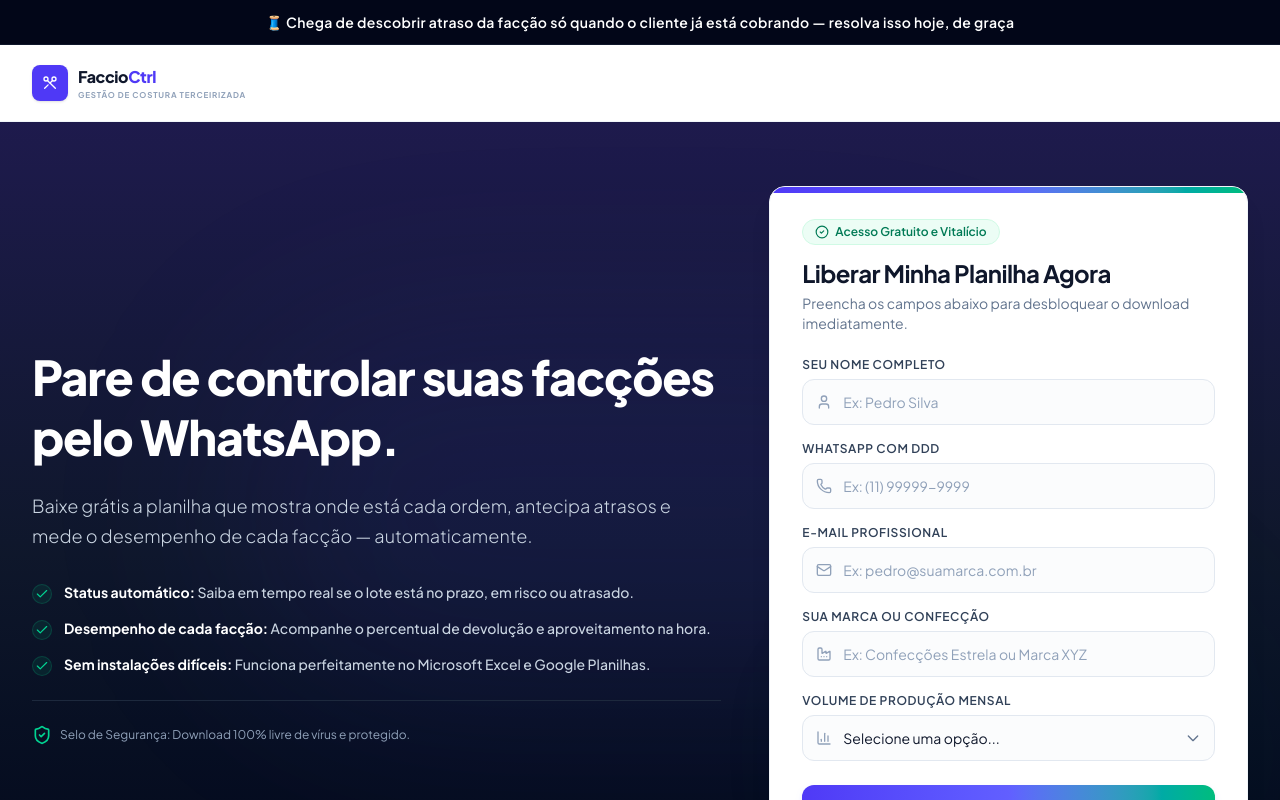
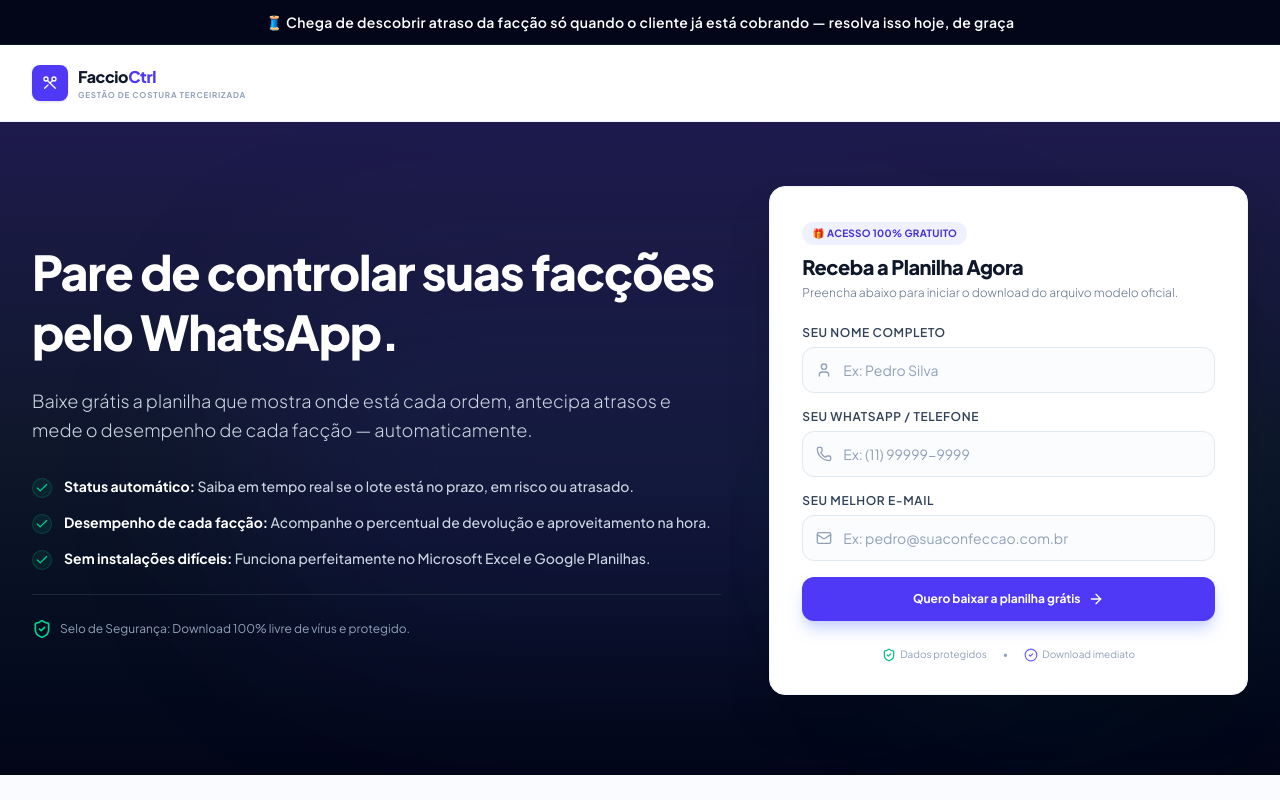
Before and after one commit to P3droKN/planilha-certa, a React (Vite) app: page / in a window 1280 px wide. Shown: the top 800 px of the page. Built offline with nearby package versions, Linux system fonts and the light colour scheme.

Commit message:
Refactor LeadForm component and improve validation

```diff
--- a/src/components/LeadForm.tsx
+++ b/src/components/LeadForm.tsx
@@ -1,18 +1,16 @@
 import React, { useState } from 'react';
-import { User, Mail, Phone, Factory, BarChart3, ArrowRight, ShieldCheck, CheckCircle2 } from 'lucide-react';
+import { User, Mail, Phone, ArrowRight, ShieldCheck, CheckCircle2 } from 'lucide-react';
 import { Lead } from '../types';
 
 interface LeadFormProps {
   onSuccess: (lead: Omit<Lead, 'id' | 'createdAt'>) => void;
-  isLoading?: boolean;
+  isLoading: boolean;
 }
 
-export default function LeadForm({ onSuccess, isLoading = false }: LeadFormProps) {
+export default function LeadForm({ onSuccess, isLoading }: LeadFormProps) {
   const [name, setName] = useState('');
   const [email, setEmail] = useState('');
   const [phone, setPhone] = useState('');
-  const [companyName, setCompanyName] = useState('');
-  const [productionVolume, setProductionVolume] = useState('');
 
   const [errors, setErrors] = useState<{ [key: string]: string }>({});
   const [isFocused, setIsFocused] = useState<string | null>(null);
@@ -20,26 +18,28 @@ export default function LeadForm({ onSuccess, isLoading = false }: LeadFormProps
   const handlePhoneChange = (e: React.ChangeEvent<HTMLInputElement>) => {
     let value = e.target.value.replace(/\D/g, '');
 
-    if (value.length > 11) value = value.slice(0, 11);
+    if (value.length > 11) {
+      value = value.substring(0, 11);
+    }
 
-    if (value.length > 6) {
-      value = `(${value.slice(0, 2)}) ${value.slice(2, 7)}-${value.slice(7)}`;
+    if (value.length > 10) {
+      value = value.replace(/^(\d{2})(\d{5})(\d{4})$/, '($1) $2-$3');
+    } else if (value.length > 6) {
+      value = value.replace(/^(\d{2})(\d{4})(\d{0,4})$/, '($1) $2-$3');
     } else if (value.length > 2) {
-      value = `(${value.slice(0, 2)}) ${value.slice(2)}`;
+      value = value.replace(/^(\d{2})(\d{0,4})$/, '($1) $2');
     } else if (value.length > 0) {
-      value = `(${value}`;
+      value = value.replace(/^(\d*)$/, '($1');
     }
 
     setPhone(value);
-    if (errors.phone) {
-      setErrors(prev => ({ ...prev, phone: '' }));
-    }
+    if (errors.phone) setErrors(prev => ({ ...prev, phone: '' }));
   };
 
   const validateForm = () => {
     const newErrors: { [key: string]: string } = {};
 
-    if (name.trim().length < 3) {
+    if (!name.trim()) {
       newErrors.name = 'Por favor, insira seu nome completo.';
     }
 
@@ -70,49 +70,38 @@ export default function LeadForm({ onSuccess, isLoading = false }: LeadFormProps
       newErrors.phone = 'Insira um número de telefone com DDD válido.';
     }
 
-    if (!companyName.trim()) {
-      newErrors.companyName = 'Por favor, informe o nome da sua marca/confecção.';
-    }
-
-    if (!productionVolume) {
-      newErrors.productionVolume = 'Selecione uma faixa de volume de produção.';
-    }
-
     setErrors(newErrors);
     return Object.keys(newErrors).length === 0;
   };
 
   const handleSubmit = (e: React.FormEvent) => {
     e.preventDefault();
-    if (validateForm()) {
+    if (validateForm() && !isLoading) {
       onSuccess({
         name,
         email,
         phone,
-        companyName,
-        productionVolume,
       });
     }
   };
 
   return (
-    <div id="lead-form-container" className="w-full bg-white rounded-2xl shadow-xl border border-slate-100 p-6 md:p-8 relative overflow-hidden">
-      <div className="absolute top-0 left-0 right-0 h-1.5 bg-gradient-to-r from-indigo-600 via-indigo-500 to-emerald-500" />
+    <div className="bg-white text-slate-950 rounded-2xl p-6 md:p-8 shadow-2xl border border-slate-100 relative">
 
       <div className="mb-6">
-        <span className="inline-flex items-center gap-1.5 px-3 py-1 rounded-full text-xs font-semibold bg-emerald-50 text-emerald-700 mb-3 animate-pulse border border-emerald-100">
-          <CheckCircle2 className="w-3.5 h-3.5" />
-          Acesso Gratuito e Vitalício
+        <span className="inline-flex items-center gap-1.5 px-2.5 py-1 rounded-full bg-indigo-50 text-indigo-700 text-[10px] font-bold tracking-wide uppercase">
+          🎁 Acesso 100% Gratuito
         </span>
-        <h3 className="text-xl md:text-2xl font-bold text-slate-900 tracking-tight">
-          Liberar Minha Planilha Agora
+        <h3 className="text-lg md:text-xl font-extrabold tracking-tight mt-2 text-slate-900">
+          Receba a Planilha Agora
         </h3>
-        <p className="text-sm text-slate-500 mt-1">
-          Preencha os campos abaixo para desbloquear o download imediatamente.
+        <p className="text-xs text-slate-500 mt-1 font-light">
+          Preencha abaixo para iniciar o download do arquivo modelo oficial.
         </p>
       </div>
 
       <form onSubmit={handleSubmit} className="space-y-4">
+
         <div>
           <label htmlFor="name" className="block text-xs font-semibold text-slate-700 uppercase tracking-wider mb-1.5">
             Seu Nome Completo
@@ -143,7 +132,7 @@ export default function LeadForm({ onSuccess, isLoading = false }: LeadFormProps
 
         <div>
           <label htmlFor="phone" className="block text-xs font-semibold text-slate-700 uppercase tracking-wider mb-1.5">
-            WhatsApp com DDD
+            Seu WhatsApp / Telefone
           </label>
           <div className="relative">
             <div className={`absolute inset-y-0 left-0 pl-3.5 flex items-center pointer-events-none transition-colors duration-200 ${isFocused === 'phone' ? 'text-indigo-600' : 'text-slate-400'}`}>
@@ -168,7 +157,7 @@ export default function LeadForm({ onSuccess, isLoading = false }: LeadFormProps
 
         <div>
           <label htmlFor="email" className="block text-xs font-semibold text-slate-700 uppercase tracking-wider mb-1.5">
-            E-mail Profissional
+            Seu Melhor E-mail
           </label>
           <div className="relative">
             <div className={`absolute inset-y-0 left-0 pl-3.5 flex items-center pointer-events-none transition-colors duration-200 ${isFocused === 'email' ? 'text-indigo-600' : 'text-slate-400'}`}>
@@ -178,7 +167,7 @@ export default function LeadForm({ onSuccess, isLoading = false }: LeadFormProps
               id="email"
               type="email"
               required
-              placeholder="Ex: pedro@suamarca.com.br"
+              placeholder="Ex: pedro@suaconfeccao.com.br"
               value={email}
               onChange={(e) => {
                 setEmail(e.target.value);
@@ -194,91 +183,37 @@ export default function LeadForm({ onSuccess, isLoading = false }: LeadFormProps
           {errors.email && <p className="text-xs text-red-500 font-medium mt-1">{errors.email}</p>}
         </div>
 
-        <div>
-          <label htmlFor="companyName" className="block text-xs font-semibold text-slate-700 uppercase tracking-wider mb-1.5">
-            Sua Marca ou Confecção
-          </label>
-          <div className="relative">
-            <div className={`absolute inset-y-0 left-0 pl-3.5 flex items-center pointer-events-none transition-colors duration-200 ${isFocused === 'companyName' ? 'text-indigo-600' : 'text-slate-400'}`}>
-              <Factory className="w-4 h-4" />
-            </div>
-            <input
-              id="companyName"
-              type="text"
-              required
-              placeholder="Ex: Confecções Estrela ou Marca XYZ"
-              value={companyName}
-              onChange={(e) => {
-                setCompanyName(e.target.value);
-                if (errors.companyName) setErrors(prev => ({ ...prev, companyName: '' }));
-              }}
-              onFocus={() => setIsFocused('companyName')}
-              onBlur={() => setIsFocused(null)}
-              className={`w-full pl-10 pr-4 py-3 bg-slate-50/50 hover:bg-slate-50 rounded-xl border text-sm text-slate-900 placeholder:text-slate-400 focus:bg-white transition-all outline-none duration-200 ${
-                errors.companyName ? 'border-red-400 focus:border-red-500 ring-2 ring-red-100' : 'border-slate-200 focus:border-indigo-500 focus:ring-4 focus:ring-indigo-100'
-              }`}
-            />
-          </div>
-          {errors.companyName && <p className="text-xs text-red-500 font-medium mt-1">{errors.companyName}</p>}
-        </div>
-
-        <div>
-          <label htmlFor="productionVolume" className="block text-xs font-semibold text-slate-700 uppercase tracking-wider mb-1.5">
-            Volume de Produção Mensal
-          </label>
-          <div className="relative">
-            <div className={`absolute inset-y-0 left-0 pl-3.5 flex items-center pointer-events-none transition-colors duration-200 ${isFocused === 'productionVolume' ? 'text-indigo-600' : 'text-slate-400'}`}>
-              <BarChart3 className="w-4 h-4" />
-            </div>
-            <select
-              id="productionVolume"
-              required
-              value={productionVolume}
-              onChange={(e) => {
-                setProductionVolume(e.target.value);
-                if (errors.productionVolume) setErrors(prev => ({ ...prev, productionVolume: '' }));
-              }}
-              onFocus={() => setIsFocused('productionVolume')}
-              onBlur={() => setIsFocused(null)}
-              className={`w-full pl-10 pr-10 py-3 bg-slate-50/50 hover:bg-slate-50 rounded-xl border text-sm text-slate-900 focus:bg-white transition-all outline-none duration-200 appearance-none ${
-                errors.productionVolume ? 'border-red-400 focus:border-red-500 ring-2 ring-red-100' : 'border-slate-200 focus:border-indigo-500 focus:ring-4 focus:ring-indigo-100'
-              }`}
-            >
-              <option value="" disabled>Selecione uma opção...</option>
-              <option value="Até 1.000 peças/mês">Até 1.000 peças/mês</option>
-              <option value="1.000 a 5.000 peças/mês">1.000 a 5.000 peças/mês</option>
-              <option value="5.000 a 10.000 peças/mês">5.000 a 10.000 peças/mês</option>
-              <option value="Mais de 10.000 peças/mês">Mais de 10.000 peças/mês</option>
-            </select>
-            <div className="absolute inset-y-0 right-0 flex items-center pr-3.5 pointer-events-none text-slate-500">
-              <svg className="w-4 h-4" fill="none" stroke="currentColor" viewBox="0 0 24 24"><path strokeLinecap="round" strokeLinejoin="round" strokeWidth="2" d="M19 9l-7 7-7-7" /></svg>
-            </div>
-          </div>
-          {errors.productionVolume && <p className="text-xs text-red-500 font-medium mt-1">{errors.productionVolume}</p>}
-        </div>
-
         <button
           type="submit"
           disabled={isLoading}
-          className="w-full flex items-center justify-center gap-2 mt-6 px-6 py-4 rounded-xl text-white font-bold bg-gradient-to-r from-indigo-600 via-indigo-500 to-emerald-500 hover:opacity-95 shadow-md shadow-indigo-100 active:scale-[0.98] transition-all cursor-pointer disabled:opacity-75 disabled:cursor-wait"
+          className={`w-full inline-flex items-center justify-center gap-2 px-5 py-3.5 rounded-xl text-xs font-bold text-white transition-all shadow-lg select-none cursor-pointer ${
+            isLoading
+              ? 'bg-indigo-400 cursor-not-allowed'
+              : 'bg-indigo-600 hover:bg-indigo-500 active:scale-95 shadow-indigo-200'
+          }`}
         >
           {isLoading ? (
-            <>
-              <div className="w-5 h-5 border-2 border-white/30 border-t-white rounded-full animate-spin" />
-              Processando e Liberando...
-            </>
+            <div className="w-5 h-5 border-2 border-white border-t-transparent rounded-full animate-spin" />
           ) : (
             <>
-              Quero Baixar a Planilha Grátis
-              <ArrowRight className="w-5 h-5 group-hover:translate-x-1 transition-transform" />
+              Quero baixar a planilha grátis
+              <ArrowRight className="w-4 h-4" />
             </>
           )}
         </button>
 
-        <div className="flex items-center justify-center gap-1.5 text-xs text-slate-400 mt-4 text-center">
-          <ShieldCheck className="w-4 h-4 text-emerald-500 shrink-0" />
-          <span>Não enviamos spam. Seus dados estão 100% seguros.</span>
+        <div className="pt-2.5 flex items-center justify-center gap-4 text-[10px] text-slate-400">
+          <div className="flex items-center gap-1">
+            <ShieldCheck className="w-3.5 h-3.5 text-emerald-500 shrink-0" />
+            <span>Dados protegidos</span>
+          </div>
+          <span>•</span>
+          <div className="flex items-center gap-1">
+            <CheckCircle2 className="w-3.5 h-3.5 text-indigo-500 shrink-0" />
+            <span>Download imediato</span>
+          </div>
         </div>
+
       </form>
     </div>
   );
```
